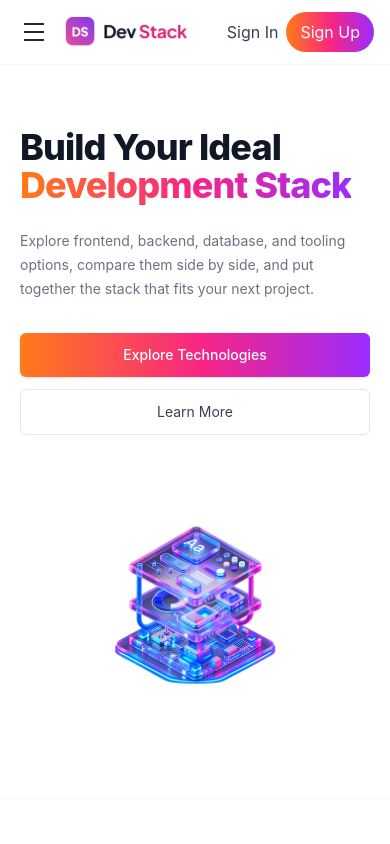
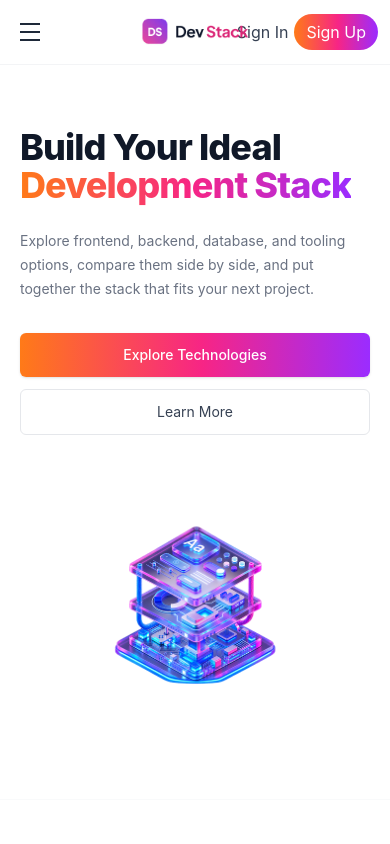
Before and after one commit to nobin-codes/Dev-stack-2026-PH-b14-Assignment-05, a React (Vite) app: page / in a window 390 px wide. Shown: the top 844 px of the page. Built offline with nearby package versions, Linux system fonts and the light colour scheme.

Commit message:
Center mobile navbar logo

```diff
--- a/src/components/Navbar.tsx
+++ b/src/components/Navbar.tsx
@@ -10,12 +10,12 @@ export default function Navbar() {
 
   return (
     <header className="sticky top-0 z-50 border-b border-gray-100 bg-white/95 backdrop-blur">
-      <nav className="mx-auto flex h-16 max-w-[1080px] items-center px-4 sm:px-5 lg:px-0">
+      <nav className="relative mx-auto flex h-16 max-w-[1080px] items-center px-3 sm:px-5 lg:px-0">
 
         <button
           type="button"
           onClick={() => setMenuOpen(!menuOpen)}
-          className="flex h-9 w-9 shrink-0 cursor-pointer flex-col items-center justify-center gap-1.5 rounded-md md:hidden"
+          className="z-20 flex h-9 w-9 shrink-0 cursor-pointer flex-col items-center justify-center gap-1.5 rounded-md md:hidden"
           aria-label={menuOpen ? "Close menu" : "Open menu"}
         >
           <span className="block h-0.5 w-5 bg-gray-800"></span>
@@ -26,14 +26,15 @@ export default function Navbar() {
 
         <a
           href="#home"
-          className="ml-3 flex shrink-0 cursor-pointer items-center md:ml-0"
+          className="absolute left-1/2 top-1/2 z-10 flex -translate-x-1/2 -translate-y-1/2 cursor-pointer md:static md:translate-x-0 md:translate-y-0"
         >
           <img
             src={logoText}
             alt="Dev Stack Logo"
-            className="h-8 w-auto object-contain sm:h-9"
+            className="h-7 w-auto object-contain sm:h-8"
           />
         </a>
+
 
         <div className="absolute left-1/2 hidden -translate-x-1/2 items-center gap-7 md:flex">
           <a
@@ -73,17 +74,17 @@ export default function Navbar() {
         </div>
 
 
-        <div className="ml-auto flex shrink-0 items-center gap-2 sm:gap-3">
+        <div className="ml-auto flex shrink-0 items-center gap-1.5 sm:gap-3">
           <button
             type="button"
-            className="cursor-pointer text-xs text-gray-700 transition hover:text-pink-500 sm:text-sm"
+            className="cursor-pointer whitespace-nowrap text-[10px] text-gray-700 transition hover:text-pink-500 min-[375px]:text-[11px] sm:text-sm"
           >
             Sign In
           </button>
 
           <button
             type="button"
-            className="gradient-bg cursor-pointer rounded-full px-3.5 py-2 text-xs font-medium text-white transition hover:opacity-90 sm:px-5 sm:text-sm"
+            className="gradient-bg cursor-pointer whitespace-nowrap rounded-full px-2.5 py-1.5 text-[10px] font-medium text-white transition hover:opacity-90 min-[375px]:px-3 min-[375px]:text-[11px] sm:px-5 sm:py-2 sm:text-sm"
           >
             Sign Up
           </button>
```
